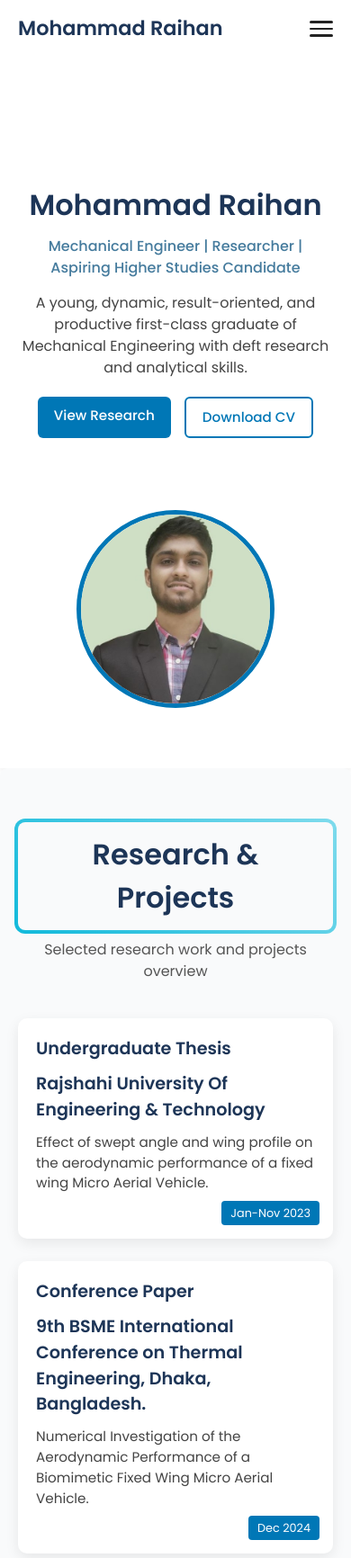
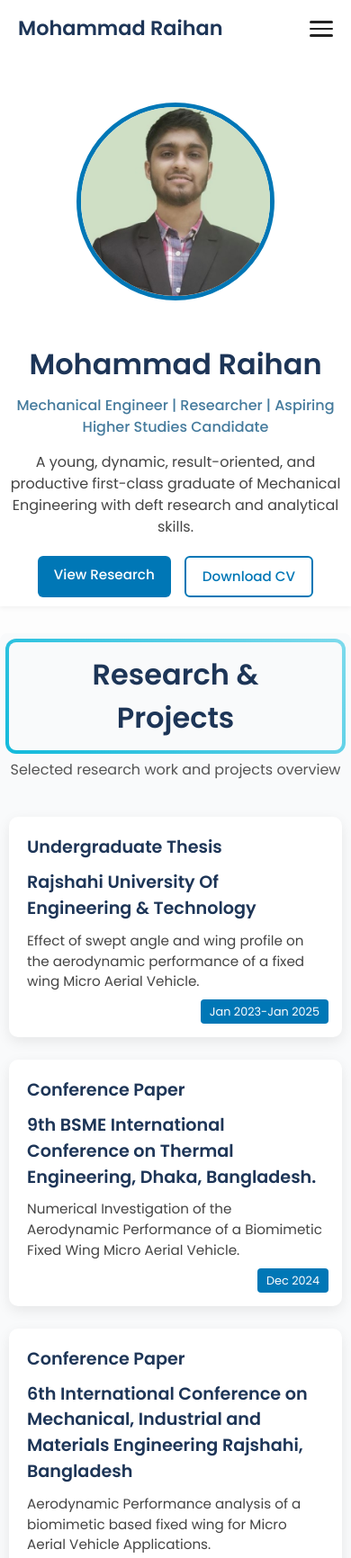
Before and after one commit to AshiqurRahmanAshik/Raihan-Portfolio, a plain HTML site: page index.html in a window 390 px wide. Shown: the top 1732 px of the page at 90% size. Drawn offline with Linux system fonts and the light colour scheme.

Commit message:
Fuly Responsive Portfolio of Raihan

```diff
--- a/index.html
+++ b/index.html
@@ -74,7 +74,7 @@ research and analytical skills.
               Effect of swept angle and wing profile on the aerodynamic
               performance of a fixed wing Micro Aerial Vehicle.
             </p>
-            <span class="tag">Jan-Nov 2023</span>
+            <span class="tag">Jan 2023-Jan 2025</span>
           </div>
           <div class="card">
             <h3>Conference Paper </h3>
@@ -231,19 +231,19 @@ Rajshahi, Bangladesh</h3>
         <p>© 2025 Mohammad Raihan. All rights reserved.</p>
         <div class="footer-links">
           <a
-            href="https://www.facebook.com/yourprofile"
+            href="https://www.facebook.com/mohammadraihan.udding"
             target="_blank"
             rel="noopener noreferrer"
             >Facebook</a
           >
           <a
-            href="https://www.linkedin.com/in/yourprofile"
+            href="https://www.linkedin.com/in/mohammad-raihan-0b261a231/"
             target="_blank"
             rel="noopener noreferrer"
             >LinkedIn</a
           >
           <a
-            href="https://www.researchgate.net/profile/yourprofile"
+            href="https://www.researchgate.net/profile/Mohammad-Raihan-10"
             target="_blank"
             rel="noopener noreferrer"
             >ResearchGate</a
--- a/style.css
+++ b/style.css
@@ -178,7 +178,7 @@ header {
 /* Research & Projects Section */
 .research-projects {
   max-width: 1200px;
-  margin: 0 auto 80px auto;
+  margin: 0 auto 50px auto;
   padding: 60px 20px 100px 20px;
   background-color: #f9fafb;
   border-radius: 8px;
@@ -479,6 +479,21 @@ header {
 }
 
 @media (max-width: 600px) {
+  .education,
+  .research-projects,
+  .awards,
+  .extracurricular {
+    margin-top: 30px;
+    padding: 10px;
+  }
+  .research-projects {
+    margin-top: 30px;
+    padding: 10px;
+  }
+  .hero {
+    flex-direction: column-reverse;
+    padding: 10px;
+  }
   .hero-content h1 {
     font-size: 2rem;
   }
```
